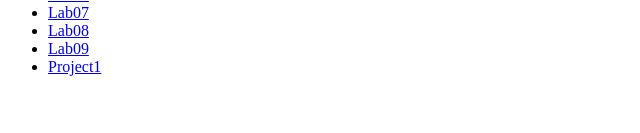
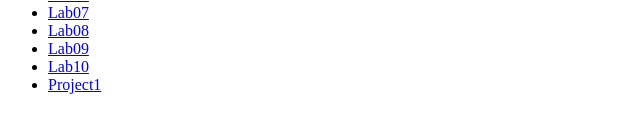
Before and after one commit to RobertLongIII/CSIT121, a plain HTML site: page index.html in a window 1280 px wide. Shown: the part 213-346 px from the top of the page, 0-640 px from the left. Drawn offline with Linux system fonts and the light colour scheme.

Commit message:
Update index.html

```diff
--- a/index.html
+++ b/index.html
@@ -17,6 +17,7 @@
 			<li><a href="lab07">Lab07</a></li>
 			<li><a href="lab08">Lab08</a></li>
 			<li><a href="lab09">Lab09</a></li>
+			<li><a href="lab10">Lab10</a></li>
 			<li><a href="Project1">Project1</a></li>
 		</ul>
 
```
